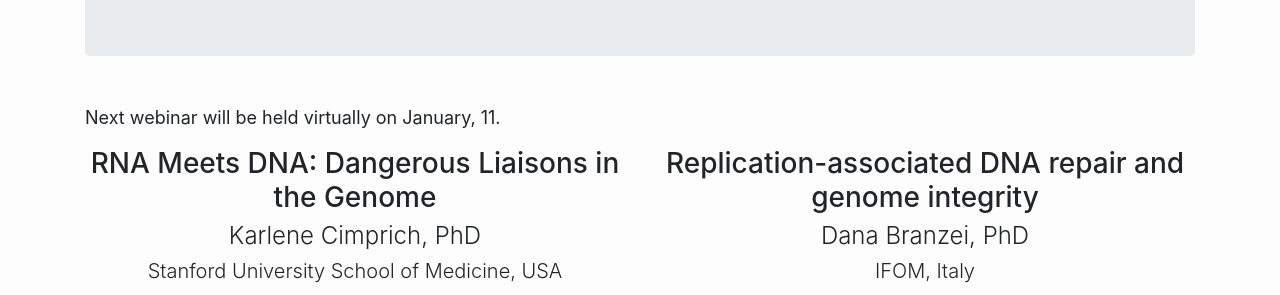
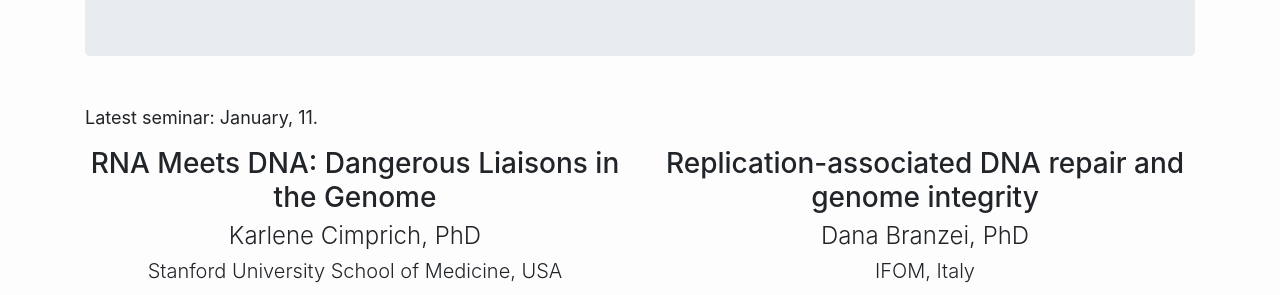
Before and after one commit to ftabaro/giin-website, a Jekyll site: the page built from pages/index.markdown, in a window 1280 px wide. Shown: the part 768-1063 px from the top of the page. Built offline with Jekyll 4.4.1, drawn with Linux system fonts in a browser that asks for light colours; nearby versions of some CDN libraries.

Commit message:
minor rephrasing in home

```diff
--- a/pages/index.markdown
+++ b/pages/index.markdown
@@ -27,7 +27,7 @@ permalink: /
         {% else %}
         {% assign talkdate = post.date %}
         {% endif %}
-        <p>Next webinar will be held virtually on {{talkdate | date: "%B"}}, {{talkdate | date: "%d"}}.</p>
+        <p>Latest seminar: {{talkdate | date: "%B"}}, {{talkdate | date: "%d"}}.</p>
         </div>
     </div>
     <div class="row mt-0">
```
